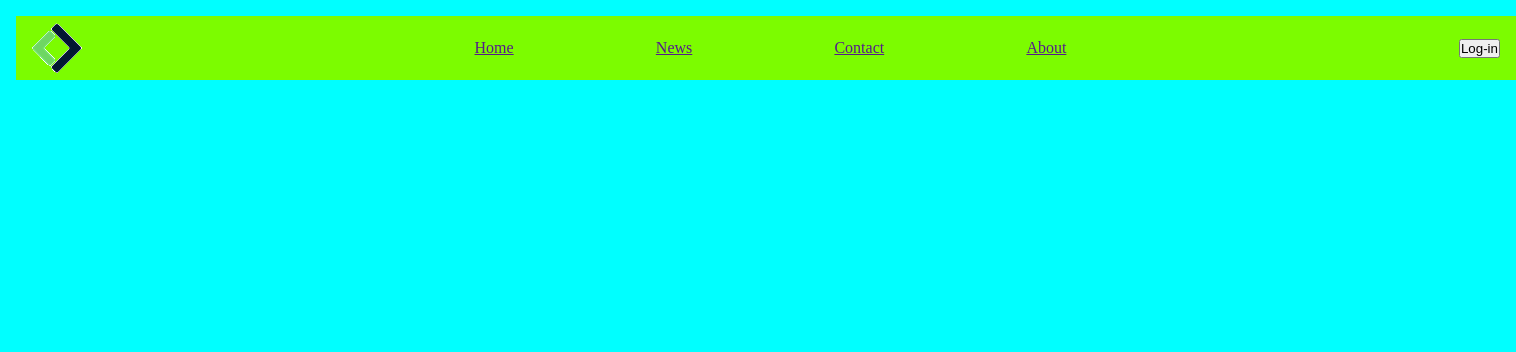
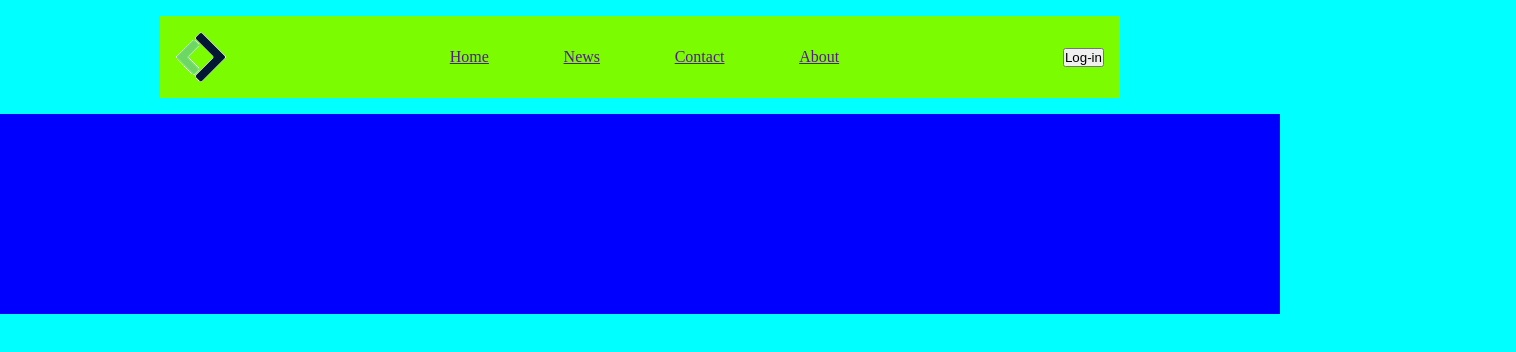
Before and after one commit to Cosimo-Colucci/htmlcss-struttura-discord, a plain HTML site: page index.html in a window 1280 px wide. Shown: the whole page, 1516 px wide, since content can reach past the window. Drawn offline with Linux system fonts and the light colour scheme.

Commit message:
clean css file

```diff
--- a/css/style.css
+++ b/css/style.css
@@ -12,22 +12,16 @@
 
   body{
     margin: 0 auto;
-    width: 1500px;
     background-color: aqua;
   }
 
   header{
     background-color: lawngreen;
-    height: 4rem;
-    width: 100%;
+    margin: 1rem 10rem;
     padding: 1rem;
-    margin: 1rem;
-    display: flex;
-    justify-content:center;
   }
 
   nav{
-    width: 100%;
     display: flex;
     justify-content: space-between;
     align-items: center;
@@ -36,9 +30,12 @@
 
 ul {
   list-style-type: none;
-  margin: 0;
-  padding: 0;
   width: 50%;
   display: flex;
   justify-content: space-around;
 }
+
+section.header-foulder{
+    background-color: blue;
+    height: 200px;
+}
--- a/index.html
+++ b/index.html
@@ -22,15 +22,14 @@
                   </ul>
 
                 <button class="log-in">Log-in</button>
+
             </nav>
-
-
-
 
         </header>
 
         <main>
 
+            <section class="header-foulder"></section>
 
         </main>
 
```
